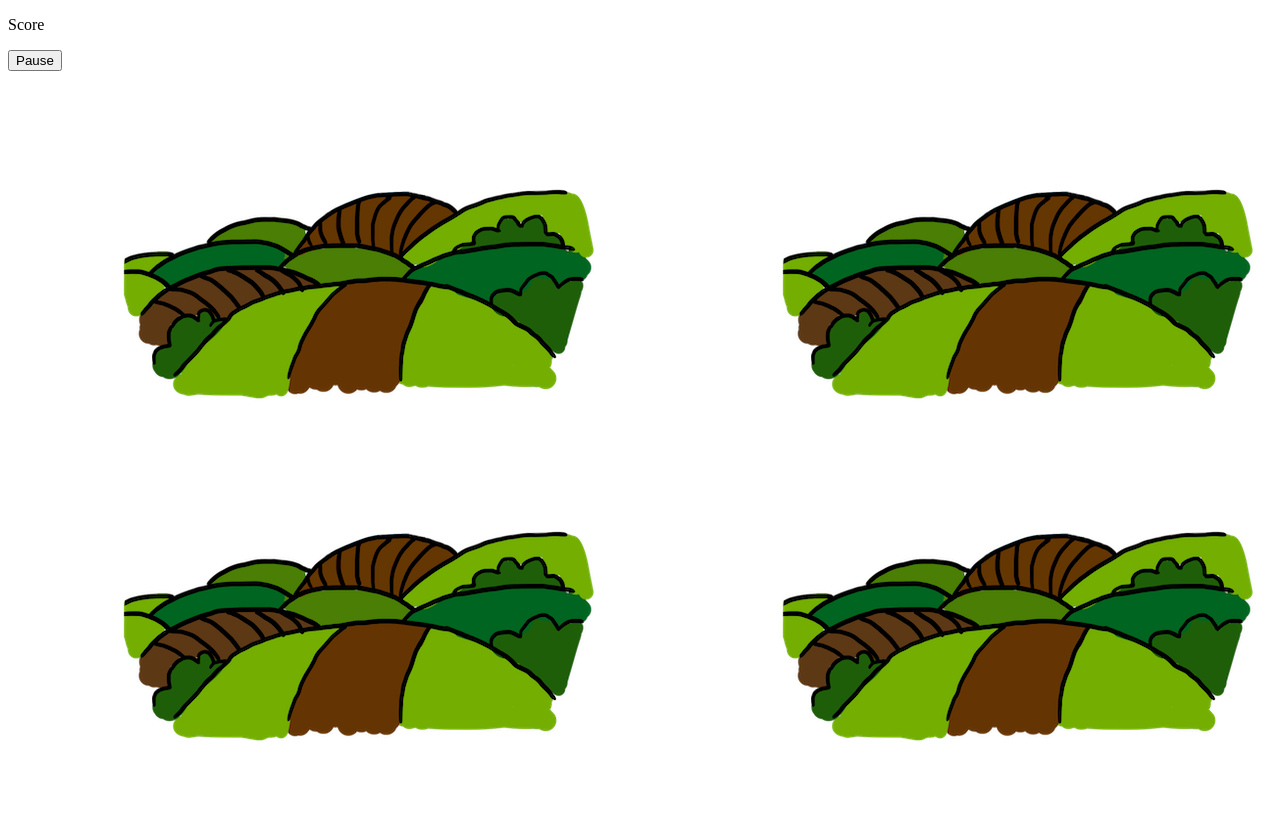
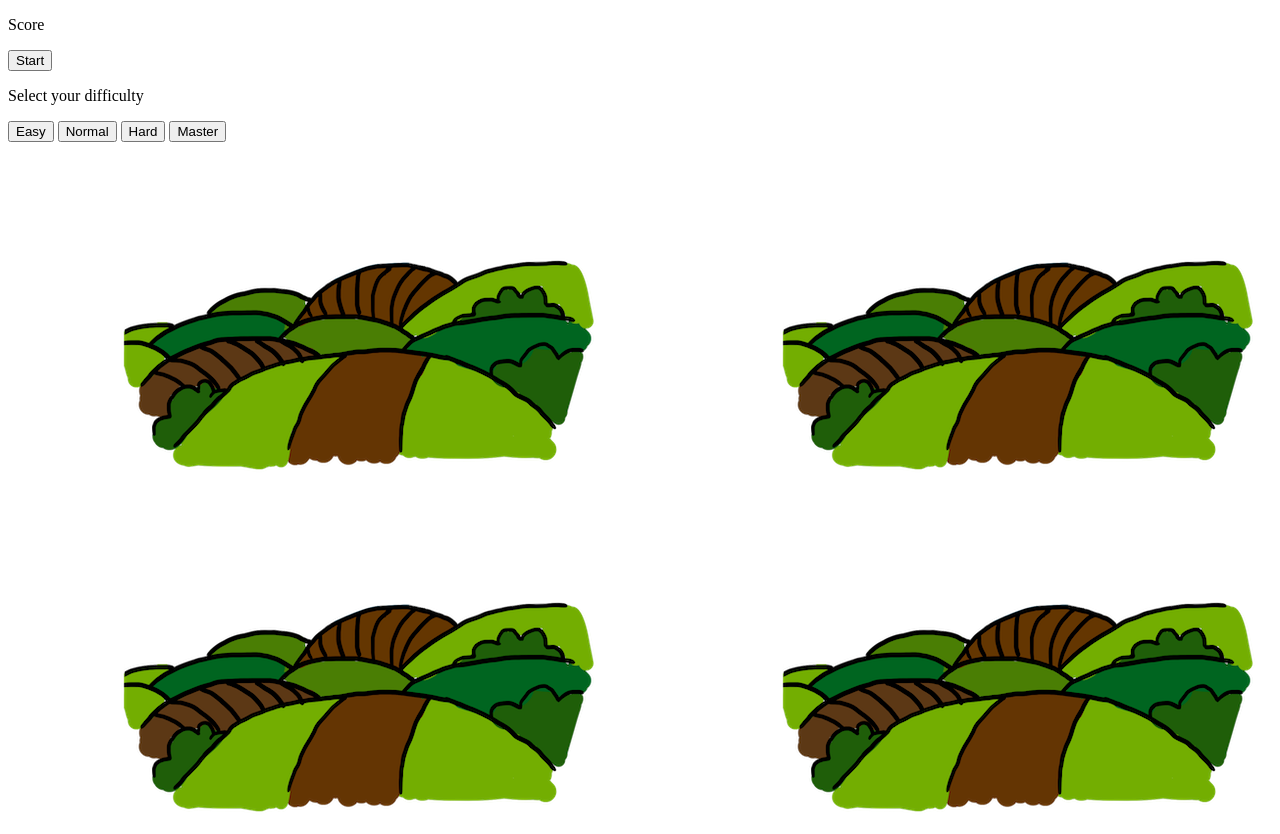
Before and after one commit to connorrooney/whackAmole, a plain HTML site: page index.html in a window 1280 px wide. Both pictures are taken after a click on the button "Start". Shown: the top 834 px of the page. Before the commit the page ends 800 px from the top, so only its background shows below. Drawn offline with Linux system fonts and the light colour scheme.

Commit message:
difficulty added

```diff
--- a/index.html
+++ b/index.html
@@ -12,9 +12,17 @@
       <div class="top">
         <p>Score <span id="score"></span></p>
         <p id=info></p>
-        <button id=start onclick="startGame()">Start</button>
+        <button id=start onclick="gameDifficulty()">Start</button>
         <button id=pause onclick="pauseGame()">Pause</button>
         <button id=resume onclick="resumeGame()">Resume</button>
+
+        <div id=difficultyCont>
+          <p>Select your difficulty</p>
+          <button id=easy>Easy</button>
+          <button id=normal>Normal</button>
+          <button id=hard>Hard</button>
+          <button id=master>Master</button>
+        </div>
       </div>
       <div class="main">
         <div id=fieldA class=field>
--- a/main.js
+++ b/main.js
@@ -2,6 +2,11 @@ const startBtn = document.getElementById("start");
 const pauseBtn = document.getElementById("pause");
 const resumeBtn = document.getElementById("resume");
 const infoText = document.getElementById("info");
+
+const easyBtn = document.getElementById("easy")
+const normalBtn = document.getElementById("normal")
+const hardBtn = document.getElementById("hard")
+const masterBtn = document.getElementById("master")
 
 const holes = document.querySelectorAll('.hole');
 const moles = document.querySelectorAll('.mole');
@@ -13,6 +18,7 @@ let scorePlus = false;
 let hole;
 let loop;
 let peepL;
+let difficulty = 3000;
 
 
 function holeGen() {
@@ -30,7 +36,7 @@ function peep() {
         infoText.textContent = "You hit the mole!";
         moles[hole].style.display = "none"
     });
-    setTimeout('clickChecker()', 3000);
+    setTimeout('clickChecker()', difficulty);
 }
 
 function clickChecker() {
@@ -64,11 +70,33 @@ function gameUpdater() {
     scoreGen();
 }
 
+function gameDifficulty() {
+    document.getElementById("difficultyCont").style.display = "block";
+    easyBtn.addEventListener('click', () => {
+        difficulty = 3000;
+        startGame();
+    })
+    normalBtn.addEventListener('click', () => {
+        difficulty = 2200;
+        startGame();
+    })
+    hardBtn.addEventListener('click', () => {
+        difficulty = 1400;
+        startGame();
+    })
+    masterBtn.addEventListener('click', () => {
+        difficulty = 600;
+        startGame();
+    })
+}
+
+
 function startGame() {
     loop = setInterval("gameUpdater()", 10);
-    peepL = setInterval("peep()", 3500);
+    peepL = setInterval("peep()", difficulty);
     startBtn.style.display = "none";
     pauseBtn.style.display = "block";
+    document.getElementById("difficultyCont").style.display = "none";
 }
 
 function pauseGame() {
@@ -80,7 +108,7 @@ function pauseGame() {
 
 function resumeGame() {
     loop = setInterval("gameUpdater()", 10);
-    peepL = setInterval("peep()", 3500);
+    peepL = setInterval("peep()", difficulty);
     pauseBtn.style.display = "block";
     resumeBtn.style.display = "none";
 }
--- a/style.css
+++ b/style.css
@@ -26,3 +26,7 @@
 #resume {
     display: none;
 }
+
+#difficultyCont {
+    display: none;
+}
```
